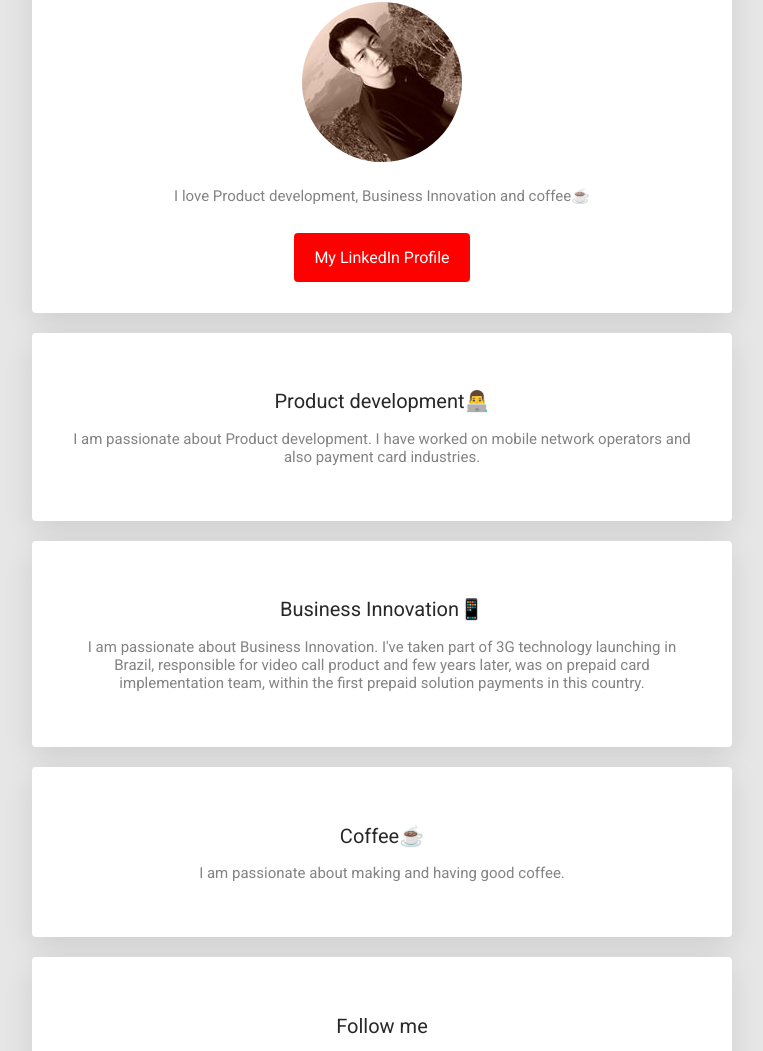
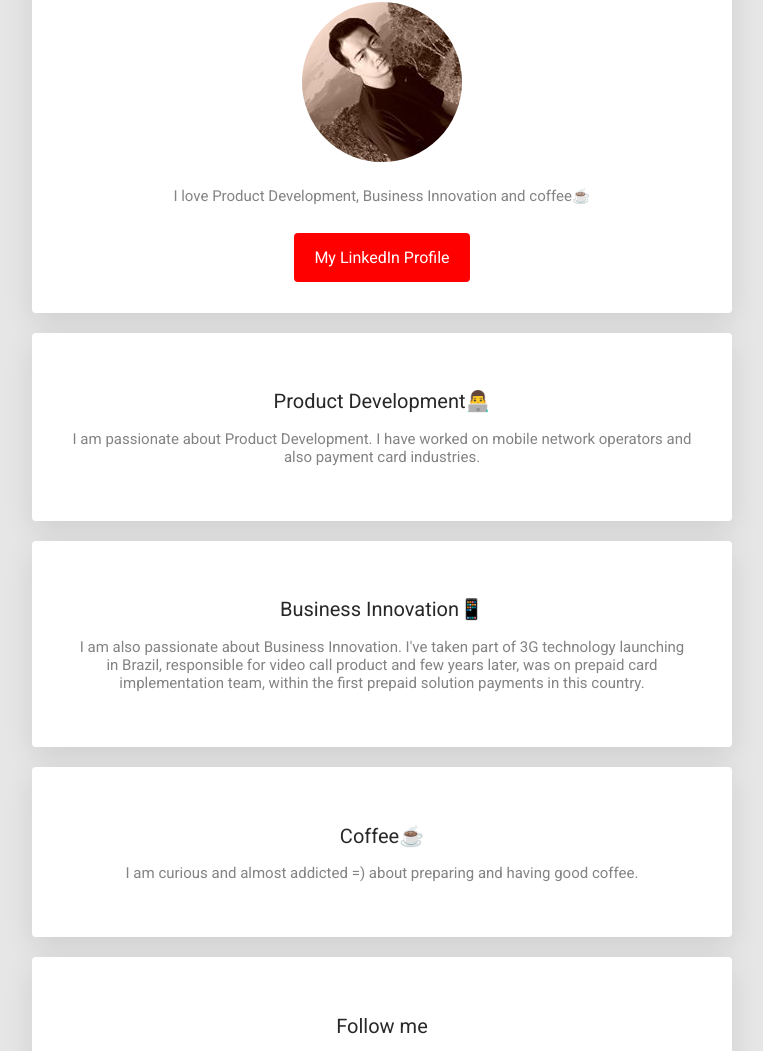
Before and after one commit to fetakai/siteperfil, a plain HTML site: page index.html in a window 1280 px wide. Shown: the part 179-1230 px from the top of the page, without its empty margins (258-1021 px from the left). Drawn offline with Linux system fonts and the light colour scheme.

Commit message:
Text correction
alteração nos textos

```diff
--- a/index.html
+++ b/index.html
@@ -16,28 +16,28 @@
 	 		<h1>Hello, I'm Fernando </h1>
 				<img src="images/profile.jpg" class="img-circle" alt="Fernando Takai">
 					<p>
-						I love Product development, Business Innovation and coffee☕
+						I love Product Development, Business Innovation and coffee☕
 					</p>
 						<a href="http://br.linkedin.com/in/fernandotakai" target="blank" class="btn-red">My LinkedIn Profile</a>
 		</div>
 		<div class="card-white">
-			<h2>Product development👨‍💻</h2>
+			<h2>Product Development👨‍💻</h2>
 				<p>
-			I am passionate about Product development.
+			I am passionate about Product Development.
 			I have worked on mobile network operators and also payment card industries.
 		   </p>
 		</div>
 		<div class="card-white">
 			<h2>Business Innovation📱 </h2>
 	     <p>
-			I am passionate about Business Innovation.
+			I am also passionate about Business Innovation.
       I've taken part of 3G technology launching in Brazil, responsible for video call product and few years later, was on prepaid card implementation team, within the first prepaid solution payments in this country.
 		 </p>
 		</div>
 		<div class="card-white">
 			<h2>Coffee☕</h2>
 	      <p>
-			I am passionate about making and having good coffee.
+			I am curious and almost addicted =) about preparing and having good coffee.
 		   </p>
 		</div>
 		<div class="card-white">
```
